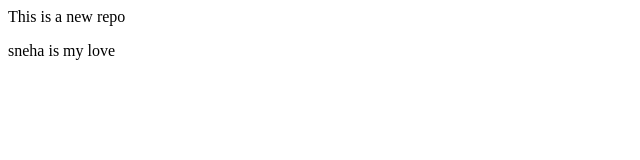
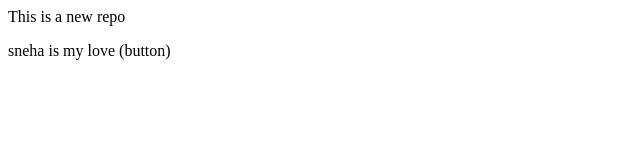
Before and after one commit to Shubham-chakraborty2000/LocalProject, a plain HTML site: page index.html in a window 1280 px wide. Shown: the full height of the page, 0-640 px from the left. Drawn offline with Linux system fonts and the light colour scheme.

Commit message:
Add button

```diff
--- a/index.html
+++ b/index.html
@@ -1,2 +1,2 @@
 <p>This is  a new repo</p>
-<p>sneha is my love </p>
+<p>sneha is my love (button)</p>
```
